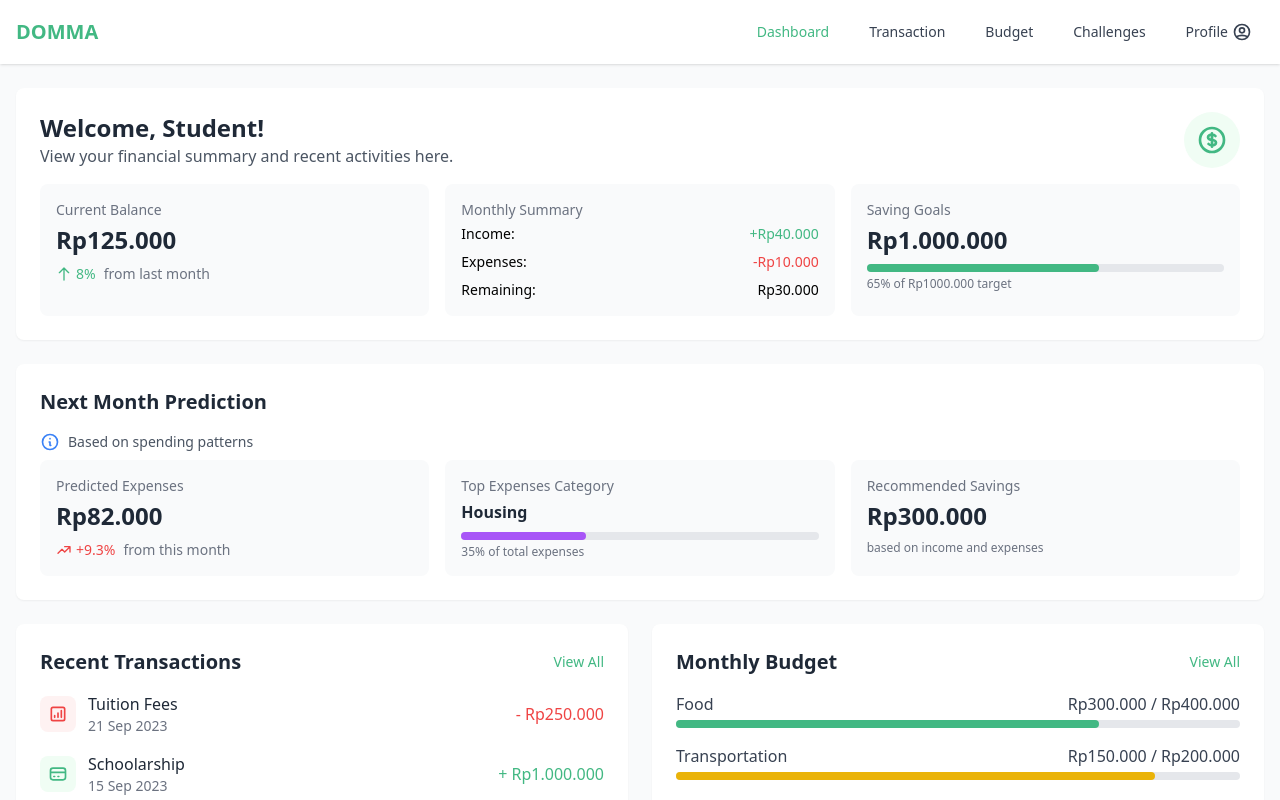
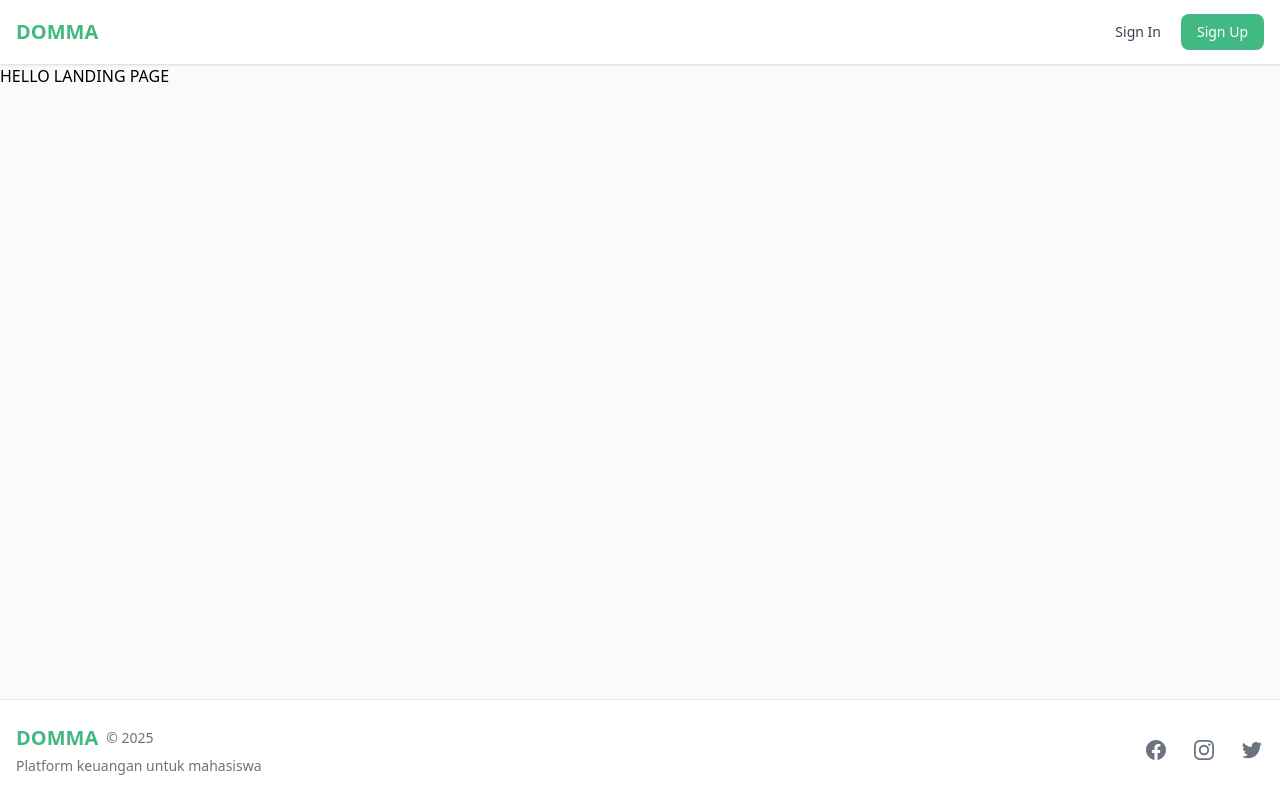
Before and after one commit to domma-app/frontend, a Nuxt app: page / in a window 1280 px wide. Before the commit this address led to /dashboard. Shown: the top 800 px of the page. Built offline with nearby package versions, Linux system fonts and the light colour scheme.

Commit message:
feat: add landing page with different navbar

```diff
--- /dev/null
+++ b/components/HomeNavbar.vue
@@ -0,0 +1,95 @@
+<template>
+  <nav class="bg-white shadow">
+    <div class="container mx-auto px-4">
+      <div class="flex justify-between h-16">
+        <!-- Logo and brand -->
+        <div class="flex-shrink-0 flex items-center">
+          <NuxtLink to="/" class="text-green-500 font-bold text-xl">
+            DOMMA
+          </NuxtLink>
+        </div>
+
+        <!-- Navigation -->
+        <div class="hidden md:flex items-center space-x-1">
+          <NuxtLink
+            to="/login"
+            class="px-4 py-2 text-sm font-medium text-gray-700 hover:text-green-500 transition-colors"
+          >
+            Sign In
+          </NuxtLink>
+          <NuxtLink
+            to="/register"
+            class="ml-2 px-4 py-2 text-sm font-medium text-white bg-green-500 hover:bg-green-600 rounded-lg transition-colors"
+          >
+            Sign Up
+          </NuxtLink>
+        </div>
+
+        <!-- Mobile menu button -->
+        <div class="flex md:hidden items-center">
+          <button
+            @click="isMobileMenuOpen = !isMobileMenuOpen"
+            type="button"
+            class="p-2 rounded-md text-gray-700 hover:text-green-500 hover:bg-gray-100 focus:outline-none focus:ring-2 focus:ring-inset focus:ring-green-500"
+            aria-controls="mobile-menu"
+            :aria-expanded="isMobileMenuOpen"
+          >
+            <span class="sr-only">Open main menu</span>
+            <svg
+              v-if="!isMobileMenuOpen"
+              class="block h-6 w-6"
+              fill="none"
+              viewBox="0 0 24 24"
+              stroke="currentColor"
+              aria-hidden="true"
+            >
+              <path
+                stroke-linecap="round"
+                stroke-linejoin="round"
+                stroke-width="2"
+                d="M4 6h16M4 12h16M4 18h16"
+              />
+            </svg>
+            <svg
+              v-if="isMobileMenuOpen"
+              class="block h-6 w-6"
+              fill="none"
+              viewBox="0 0 24 24"
+              stroke="currentColor"
+              aria-hidden="true"
+            >
+              <path
+                stroke-linecap="round"
+                stroke-linejoin="round"
+                stroke-width="2"
+                d="M6 18L18 6M6 6l12 12"
+              />
+            </svg>
+          </button>
+        </div>
+      </div>
+    </div>
+
+    <!-- Mobile menu -->
+    <div v-if="isMobileMenuOpen" class="md:hidden border-t border-gray-100">
+      <div class="px-2 pt-2 pb-3 space-y-1">
+        <NuxtLink
+          to="/login"
+          class="block px-3 py-2 rounded-md text-base font-medium text-gray-700 hover:text-green-500 hover:bg-gray-50"
+        >
+          Sign In
+        </NuxtLink>
+        <NuxtLink
+          to="/register"
+          class="block px-3 py-2 rounded-md text-base font-medium text-gray-700 hover:text-green-500 hover:bg-gray-50"
+        >
+          Sign Up
+        </NuxtLink>
+      </div>
+    </div>
+  </nav>
+</template>
+
+<script setup lang="ts">
+const isMobileMenuOpen = ref(false);
+</script>
--- /dev/null
+++ b/layouts/landing.vue
@@ -0,0 +1,13 @@
+<template>
+  <div class="min-h-screen flex flex-col bg-gray-50">
+    <HomeNavbar />
+
+    <main class="flex-grow">
+      <slot />
+    </main>
+
+    <Footer />
+  </div>
+</template>
+
+<script setup lang="ts"></script>
--- a/pages/index.vue
+++ b/pages/index.vue
@@ -1,17 +1,49 @@
 <template>
-  <div class="min-h-screen flex items-center justify-center bg-gray-50">
-    <div class="text-center">
-      <h1>Redirecting to dashboard...</h1>
+  <div>
+    <!-- Loading state while checking authentication -->
+    <div
+      v-if="isLoading"
+      class="min-h-screen flex items-center justify-center bg-gray-50"
+    >
+      <div class="text-center">
+        <div
+          class="w-12 h-12 border-4 border-green-500 border-t-transparent rounded-full animate-spin mx-auto mb-4"
+        ></div>
+        <h2 class="text-xl text-gray-700">Loading...</h2>
+      </div>
+    </div>
+
+    <!-- Landing page content shown when user is not authenticated -->
+    <div v-else-if="!isAuthenticated">
+      <h1>HELLO LANDING PAGE</h1>
     </div>
   </div>
 </template>
 
 <script setup lang="ts">
+definePageMeta({
+  layout: "landing",
+});
+
 const router = useRouter();
+const { isAuthenticated } = useAuth();
+const isLoading = ref(true);
 
-// Redirect to dashboard page after login
+// Check authentication status and redirect if needed
 onMounted(() => {
-  // TODO: check if the user is logged in first before redirect
-  router.push("/dashboard");
+  // Short timeout to ensure auth state is loaded
+  setTimeout(() => {
+    isLoading.value = false;
+    if (isAuthenticated.value) {
+      router.push("/dashboard");
+    }
+  }, 500);
+});
+
+// Watch for changes in authentication status
+watch(isAuthenticated, (newValue) => {
+  if (newValue) {
+    router.push("/dashboard");
+  }
 });
 </script>
```
